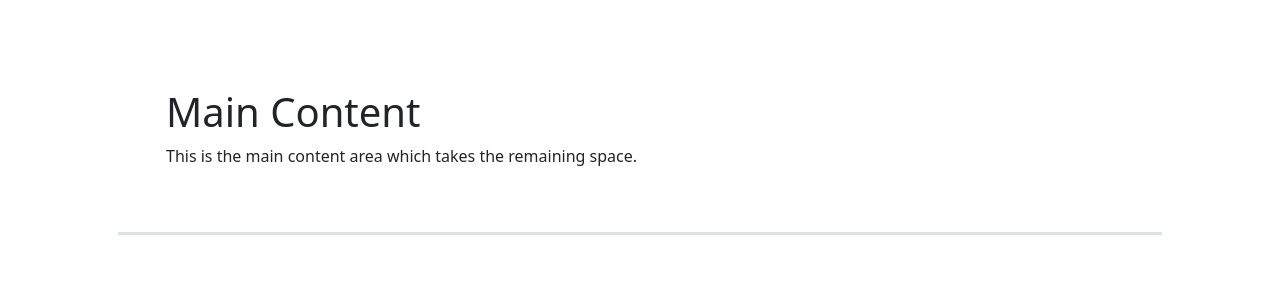
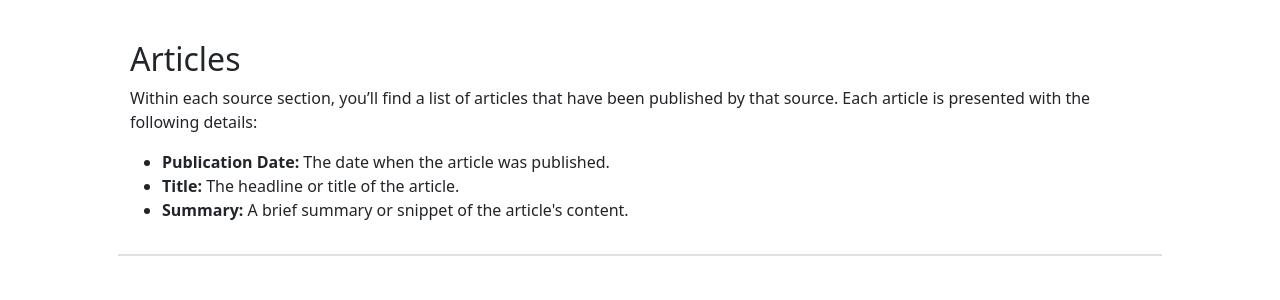
Before and after one commit to bhunao/rss_feeder, a Python web app: template src/template/cards/articles_from_source.html in a window 1280 px wide. Shown: the part 56-356 px from the top of the page. Run offline with Jinja, Linux system fonts and the light colour scheme; the template is opened without the code that fills it, so the values that code supplies are empty.

Commit message:
UPD: articles main text

```diff
--- a/src/template/cards/articles_from_source.html
+++ b/src/template/cards/articles_from_source.html
@@ -1,12 +1,18 @@
 {% extends "base.html" %}
 {% block content %}
 
-<div class="container p-5">
-    <h1>Main Content</h1>
-    <p>This is the main content area which takes the remaining space.</p>
+<div class="container pb-3">
+    <h2>Articles</h2>
+    <p>Within each source section, you’ll find a list of articles that have been published by that source. Each article is presented with the following details:</p>
+    <ul>
+        <li><strong>Publication Date:</strong> The date when the article was published.</li>
+        <li><strong>Title:</strong> The headline or title of the article.</li>
+        <li><strong>Summary:</strong> A brief summary or snippet of the article's content.</li>
+    </ul>
+
 </div>
 
-<div class="accordion accordion-flush border-start border-top border-3" id="accordionFlushSources">
+<div class="accordion accordion-flush border" id="accordionFlushSources">
 
     {% for source_info, records in items.items() %}
 
@@ -30,7 +36,7 @@
         <div id="flush-coll-source-{{ source_info[0] }}" class="accordion-collapse collapse" data-bs-parent="#accordionFlush{{ source_info[0] }}">
             <div class="accordion-body">
 
-                <div class="accordion accordion-flush border-start border-top border-3" id="accordionFlushExample">
+                <div class="accordion accordion-flush border" id="accordionFlushExample">
 
                     {% for item in records %}
 
```
Also changed, not shown: src/template/cards/list.html (+6 -4 lines).
